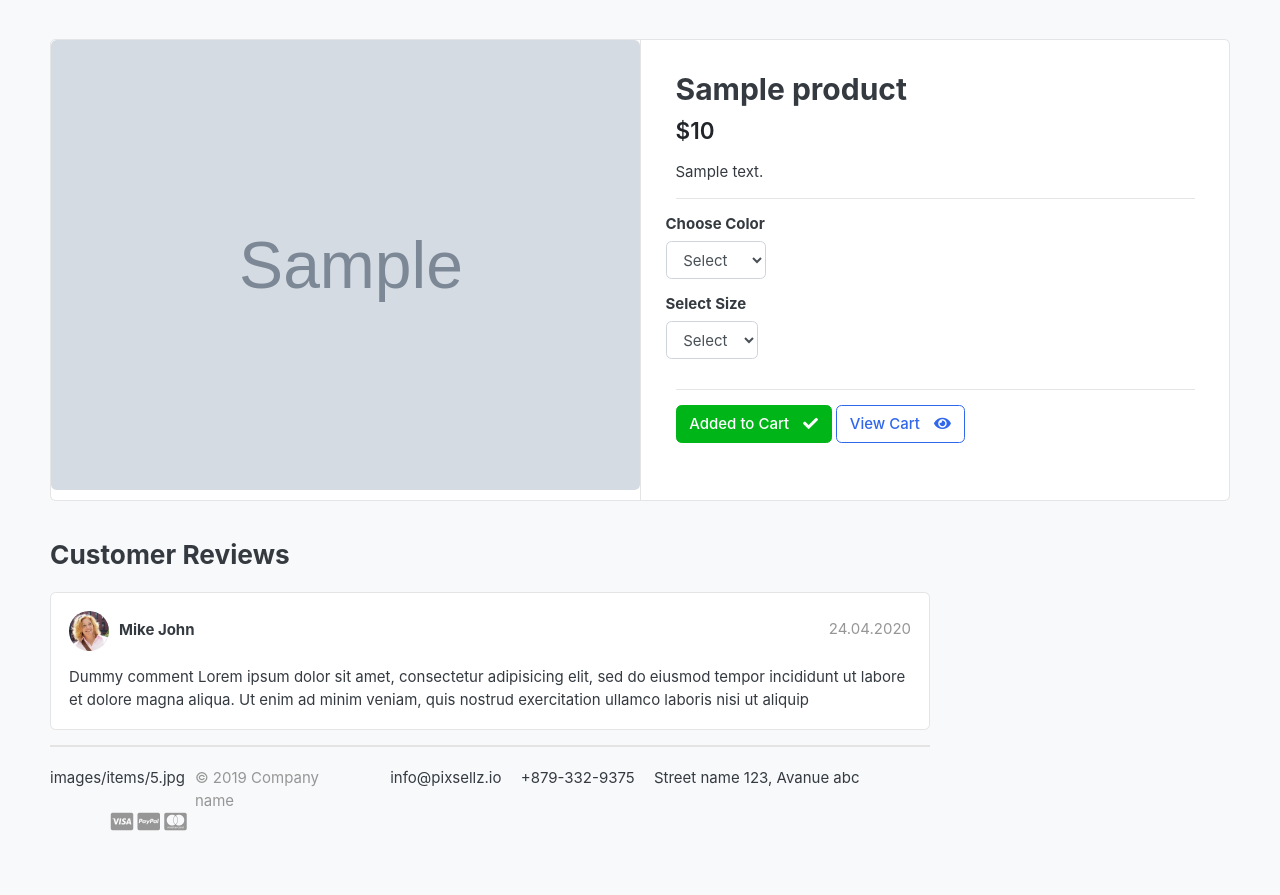
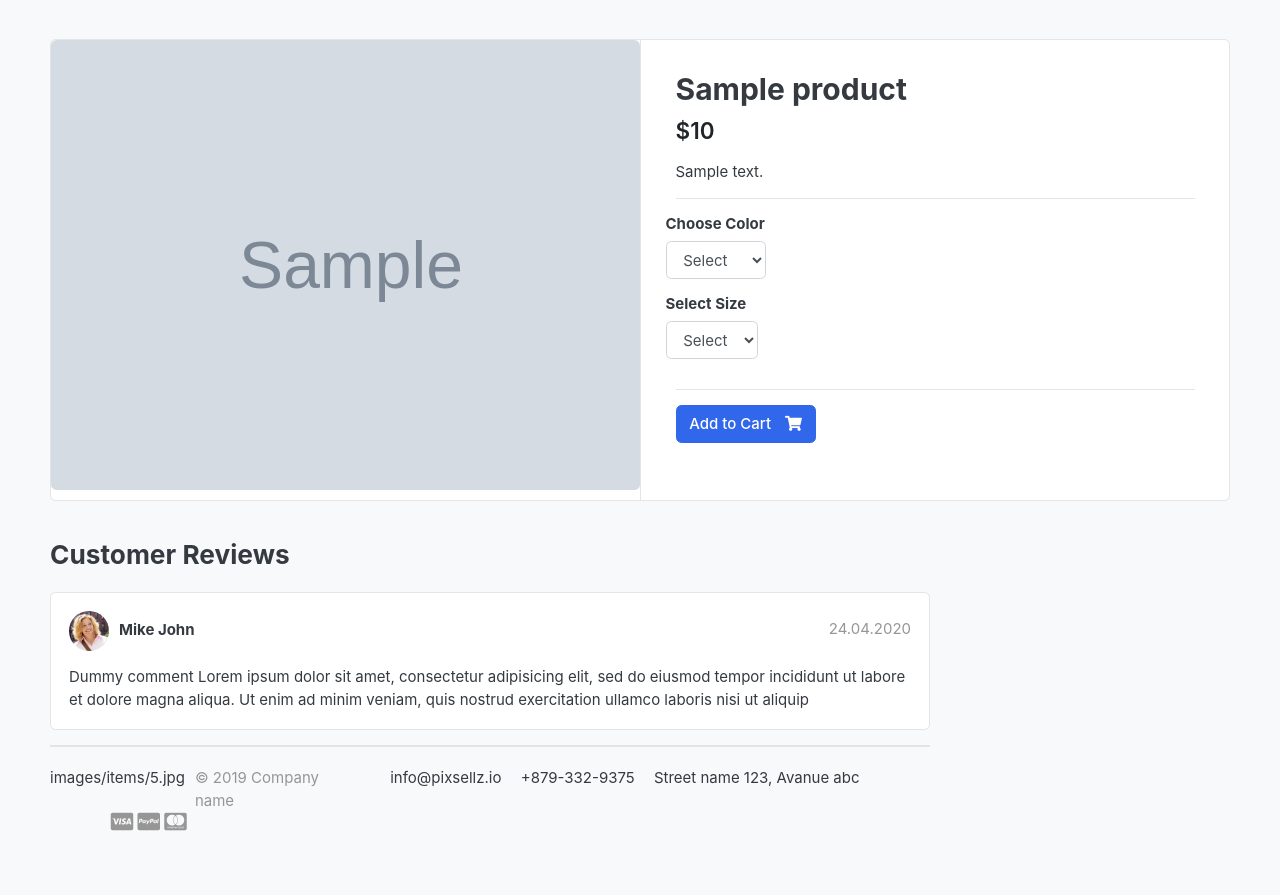
Before and after one commit to Bahi4130/ecommerce, a Django app: template templates/store/product_detail.html in a window 1280 px wide. Shown: the part 119-1014 px from the top of the page. Run offline with Django 3.2, Linux system fonts and the light colour scheme; the template is opened without the code that fills it: values that come from a table or form of the project are taken from there, others are empty; tables that the repository leaves empty hold one stand-in row (values such as "Sample post"); grey boxes marked "Sample" are stand-in pictures; some libraries are stand-ins or nearby versions; some web fonts are replaced.

Commit message:
Remove 'added to cart' button for items in cart

```diff
--- a/templates/store/product_detail.html
+++ b/templates/store/product_detail.html
@@ -59,12 +59,7 @@
         {% if single_product.stock <= 0 %}
             <h5 class="text-danger">Out of Stock</h5>
         {% else %}
-            {% if in_cart %}
-                <a href="#" class="btn  btn-success"> <span class="text">Added to Cart</span> <i class="fas fa-check"></i>  </a>
-                <a href="{% url 'cart' %}" class="btn  btn-outline-primary"> <span class="text">View Cart</span> <i class="fas fa-eye"></i>  </a>
-            {% else %}
-                <button type="submit" class="btn  btn-primary"> <span class="text">Add to Cart</span> <i class="fas fa-shopping-cart"></i>  </button>
-            {% endif %}
+            <button type="submit" class="btn  btn-primary"> <span class="text">Add to Cart</span> <i class="fas fa-shopping-cart"></i>  </button>
         {% endif %}
 
     </article> <!-- product-info-aside .// -->
```
